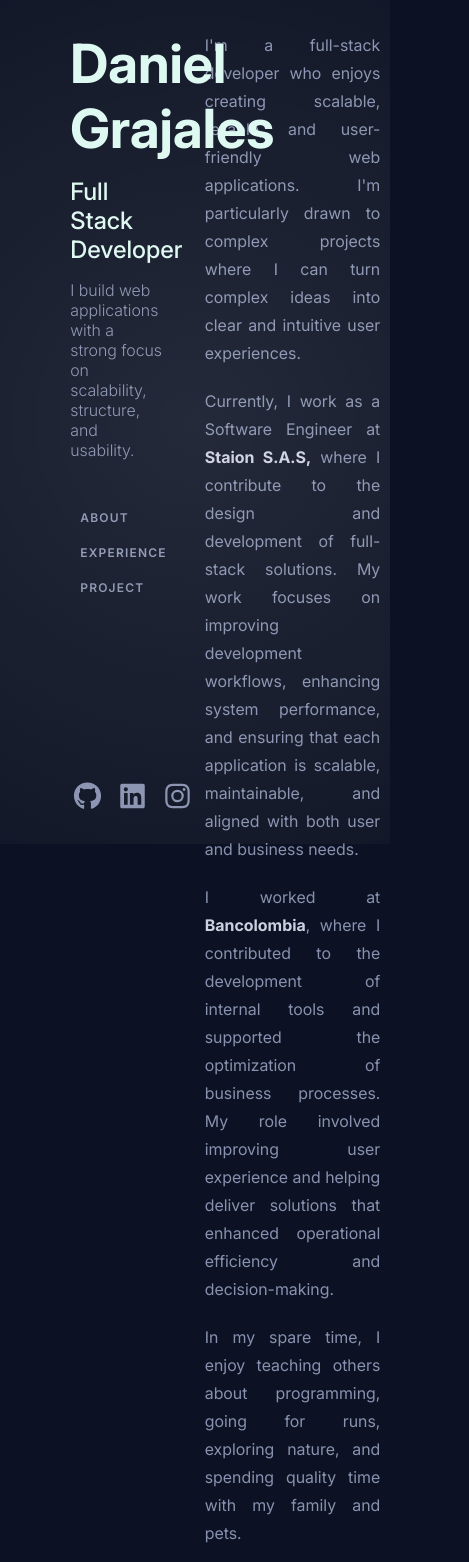
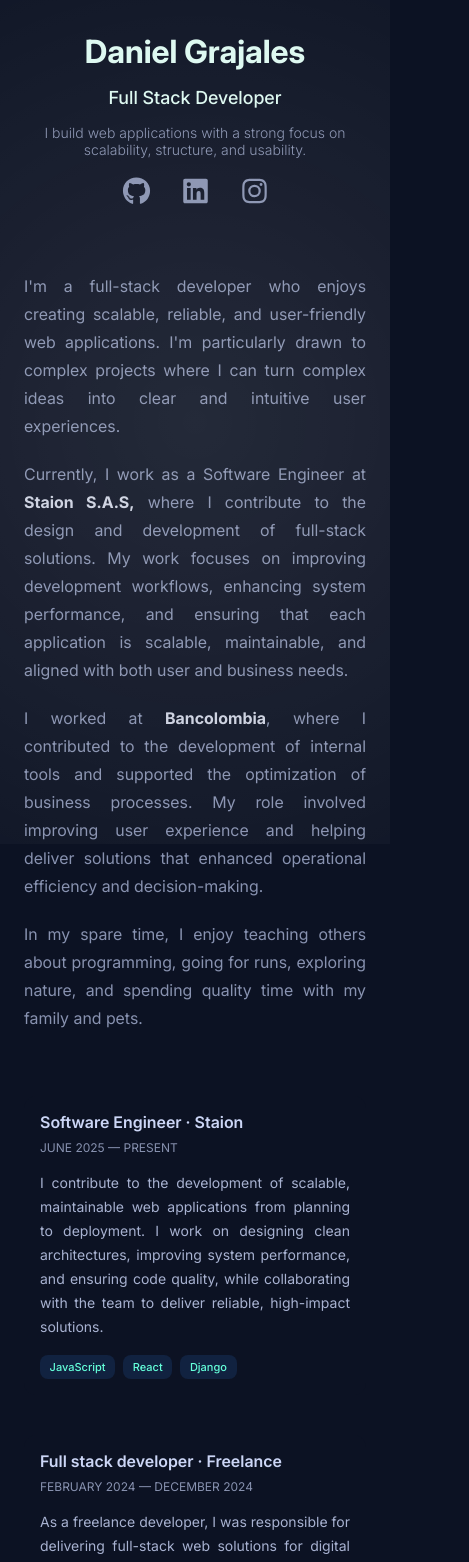
Before and after one commit to staion-danielgrajales/devfolio, a React (Vite) app: page / in a window 390 px wide. Shown: the top 1562 px of the page, 469 px wide, since content can reach past the window. Built offline with nearby package versions, Linux system fonts and the light colour scheme.

Commit message:
Add responsive design

```diff
--- a/src/App.jsx
+++ b/src/App.jsx
@@ -73,7 +73,7 @@ function App() {
                 <span className='navi-text'> About </span>
               </li>
 
-              <li className={activeSection === 'experience' ? 'active-nav' : ''}>
+              <li href='' className={activeSection === 'experience' ? 'active-nav' : ''}>
                 <span className='line-span'> </span>
                 <span className='navi-text'> Experience </span>
               </li>
@@ -249,7 +249,7 @@ function App() {
                 </li>
               </a>
 
-              <a href='https://lomi.staion.com.co/' target='_blank' rel='noopener noreferrer' className='link-status'>
+              <a href='https://staion.com.co/' target='_blank' rel='noopener noreferrer' className='link-status'>
                 <li className='project-card'>
 
                     <img
--- a/src/assets/styles/App.css
+++ b/src/assets/styles/App.css
@@ -46,7 +46,7 @@
 }
 
 .name-container h1 {
-    font-size: 54px;
+    font-size: 48px;
 }
 
 .name-container h3 {
@@ -337,3 +337,96 @@
     text-decoration: none;
     box-shadow: none;
 }
+
+/* Diseño responsivo */
+@media (max-width: 1100px) {
+
+    body {
+        overflow-x: hidden;
+    }
+
+    .panel-container {
+      flex-direction: column;
+      width: 100%;
+      margin: 0;
+      overflow-x: hidden;
+    }
+
+    .left-container {
+      position: static;
+      width: 100%;
+      height: auto;
+      align-items: center;
+      padding-top: 2rem;
+      margin-left: 0;
+    }
+
+    .name-container {
+      width: 90%;
+      text-align: center;
+    }
+
+    .name-container h1 {
+      font-size: 32px;
+    }
+
+    .name-container h3 {
+      font-size: 18px;
+    }
+
+    .name-container p {
+      font-size: 14px;
+    }
+
+    .navi-container {
+      display: none;
+    }
+
+    .socials-container {
+      width: 90%;
+      justify-content: center;
+      gap: 1.5rem;
+      margin: 1rem 0 2rem 0;
+    }
+
+    .right-container {
+      margin-left: 0;
+      width: 100%;
+      padding: 0 1.5rem; /* Aumentado el padding lateral */
+    }
+
+    .parag-container,
+    .experience-container,
+    .project-container {
+      width: 100%;
+      margin: 2rem 0;
+    }
+
+    .experience-card,
+    .project-card {
+      flex-direction: column;
+      align-items: flex-start;
+    }
+
+    .preview-img {
+      width: 100%;
+      max-height: 180px;
+      object-fit: cover;
+    }
+
+    .project-content {
+      width: 100%;
+    }
+
+    .project-description,
+    .experience-description {
+      font-size: 14px;
+      text-align: justify;
+    }
+
+    .tech-tag {
+      font-size: 11px;
+      padding: 0.3rem 0.6rem;
+    }
+
+  }
--- a/src/assets/styles/index.css
+++ b/src/assets/styles/index.css
@@ -1,6 +1,7 @@
 * {
     padding: 0;
     margin: 0;
+    box-sizing: border-box;
 
     font-family: 'Inter', sans-serif;
     background-color: #0C1223;
```
Also changed, not shown: Boceto_Devfolio.jpg (added).
